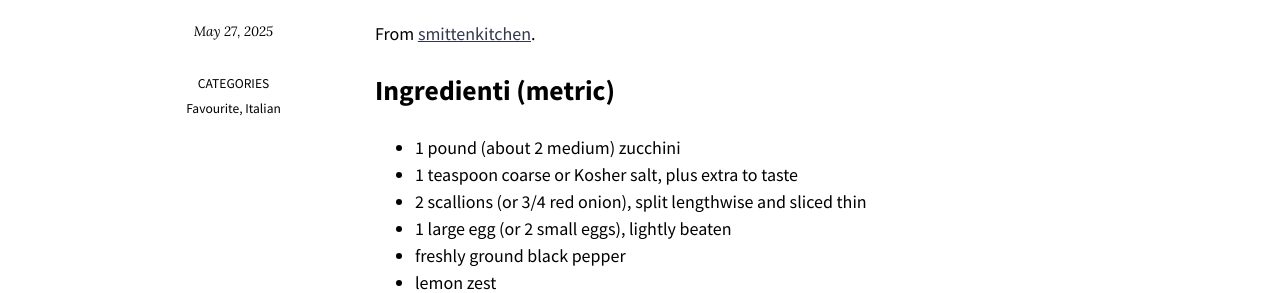
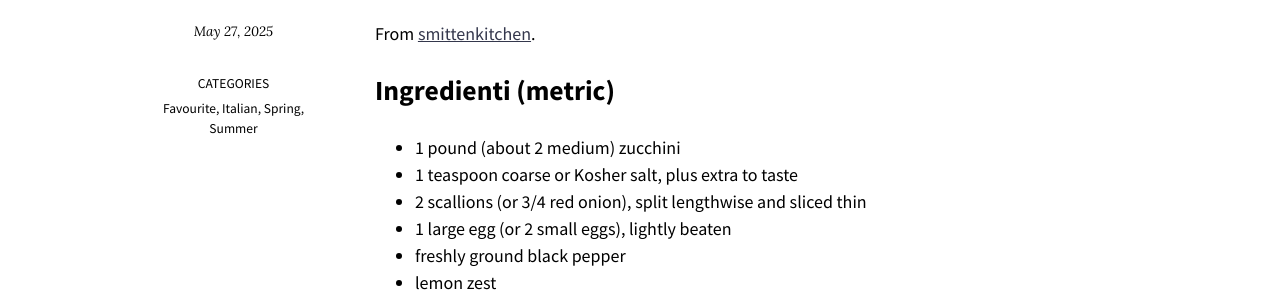
Before and after one commit to fraterenz/recipes, a Jekyll site: the page built from _posts/2025-05-27-zucchini-fritters.md, in a window 1280 px wide. Shown: the part 351-644 px from the top of the page. Built offline with Jekyll 4.4.1, drawn with Linux system fonts in a browser that asks for light colours; nearby versions of some CDN libraries.

Commit message:
fix categories

```diff
--- a/_posts/2025-05-27-zucchini-fritters.md
+++ b/_posts/2025-05-27-zucchini-fritters.md
@@ -4,6 +4,8 @@ layout: post
 categories:
   - Italian
   - Favourite
+  - Summer
+  - Spring
 ---
 # Zucchini fritters or le frittelle di zucchine
 From [smittenkitchen](https://smittenkitchen.com/2011/08/zucchini-fritters/).
```
Also changed, not shown: _posts/2024-02-01-Reshmi.md (+2 -2 lines).
